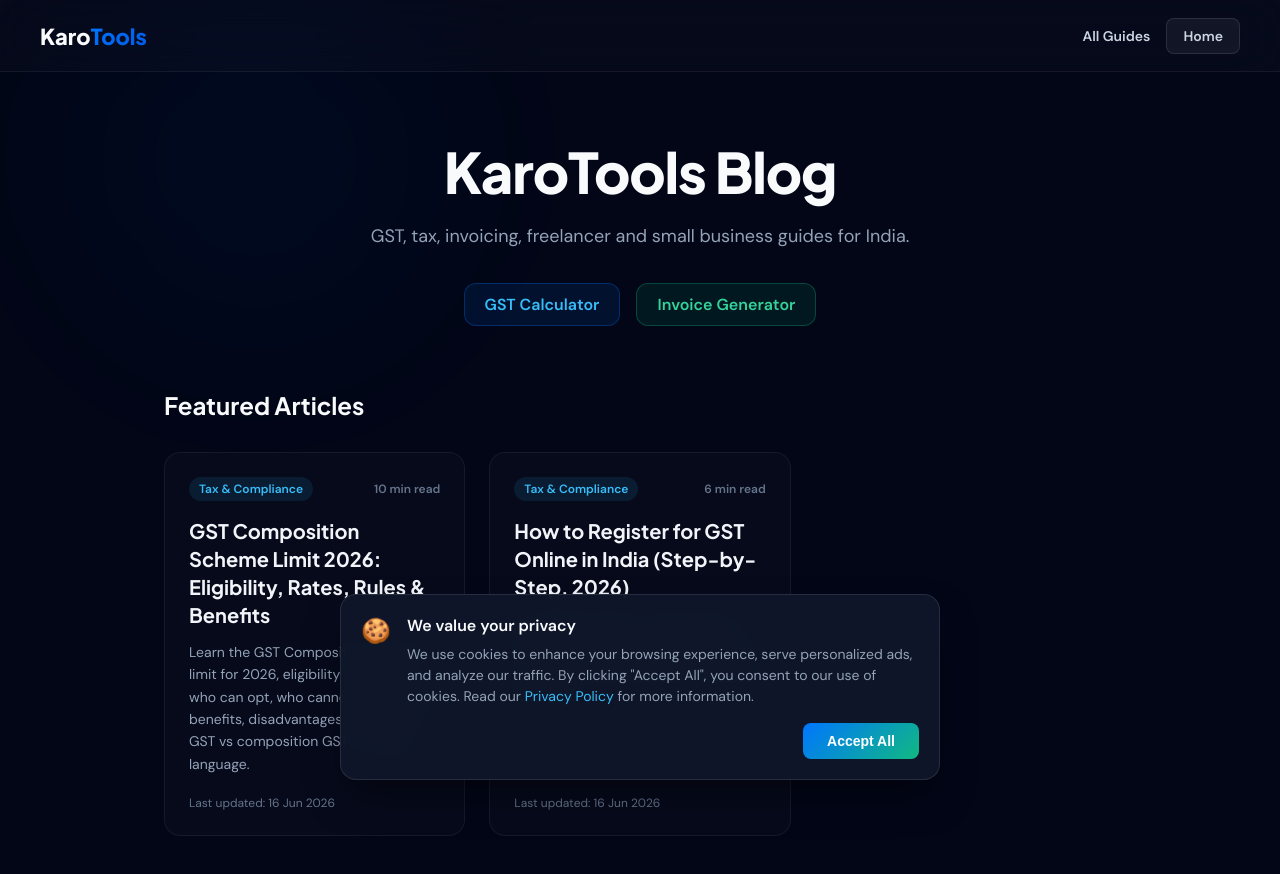
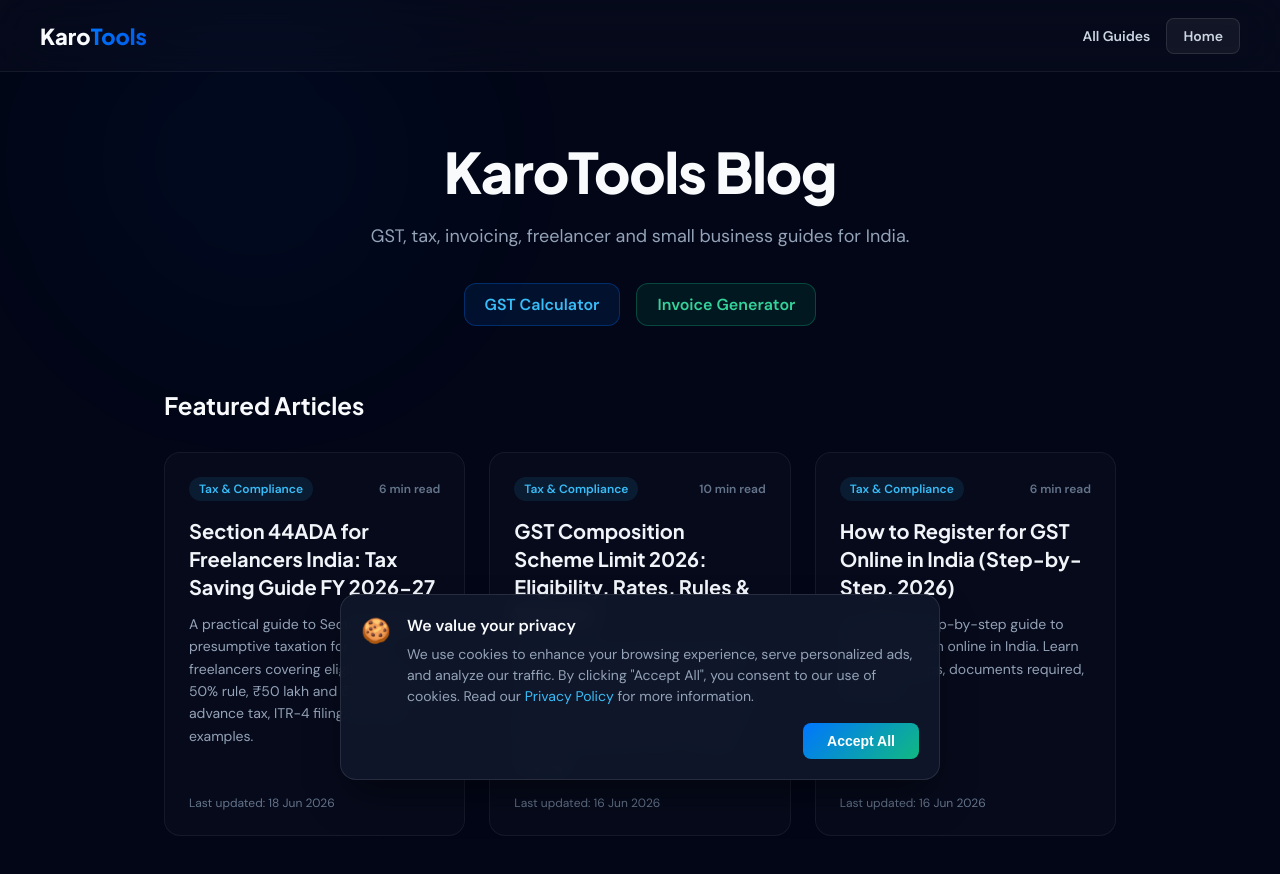
Before and after one commit to daxpatel109/karotools, a Next.js app: page /blog in a window 1280 px wide. Shown: the top 874 px of the page. Built offline with nearby package versions, Linux system fonts and the light colour scheme; no server answers.

Commit message:
fix(seo): manually add 44ADA blog to sitemap and link it

```diff
--- a/src/app/blog/how-to-register-gst-online/page.mdx
+++ b/src/app/blog/how-to-register-gst-online/page.mdx
@@ -8,6 +8,7 @@
   description: "A complete step-by-step guide to GST registration online in India. Learn the portal steps, documents required, and limits.",
   path: "/blog/how-to-register-gst-online",
   datePublished: "2026-06-16T08:00:00Z",
+  dateModified: "2026-06-18T10:00:00Z",
   keywords: [
     "gst registration online india",
     "how to register gst online",
--- a/src/app/blog/page.jsx
+++ b/src/app/blog/page.jsx
@@ -21,6 +21,20 @@
 
 export default function BlogIndex() {
   const posts = getMdxPages('blog');
+
+  // Manually add the 44ADA guide since it's a JSX file, not MDX
+  posts.push({
+    slug: "section-44ada-freelancers",
+    title: "Section 44ADA for Freelancers India: Tax Saving Guide FY 2026-27",
+    description: "A practical guide to Section 44ADA presumptive taxation for Indian freelancers covering eligibility, the 50% rule, ₹50 lakh and ₹75 lakh limits, advance tax, ITR-4 filing, GST and examples.",
+    date: "2026-06-18T10:00:00Z",
+    path: "/blog/section-44ada-freelancers",
+    category: "Tax & Compliance",
+    readTime: "6 min read"
+  });
+
+  // Re-sort by date just in case
+  posts.sort((a, b) => new Date(b.date) - new Date(a.date));
 
   return (
     <div style={{ minHeight: "100vh", background: "#020617", fontFamily: "'DM Sans', sans-serif", color: "#f8fafc" }}>
--- a/src/app/blog/section-44ada-freelancers/page.jsx
+++ b/src/app/blog/section-44ada-freelancers/page.jsx
@@ -17,7 +17,7 @@
     "logo": { "@type": "ImageObject", "url": "https://karotools.in/logo.png" }
   },
   "datePublished": "2026-06-14",
-  "dateModified": "2026-06-14",
+  "dateModified": "2026-06-18",
   "mainEntityOfPage": "https://karotools.in/blog/section-44ada-freelancers",
   "inLanguage": "en-IN"
 };
--- a/src/app/sitemap.js
+++ b/src/app/sitemap.js
@@ -22,6 +22,7 @@
     { path: "/contact", priority: 0.5, freq: "yearly" },
     { path: "/privacy-policy", priority: 0.5, freq: "yearly" },
     { path: "/terms", priority: 0.5, freq: "yearly" },
+    { path: "/blog/section-44ada-freelancers", priority: 0.8, freq: "monthly" },
   ];
 
   const sitemapItems = routes.map((route) => ({
```
Also changed, not shown: src/Section44ADACalculator.jsx (+8 -0 lines).
